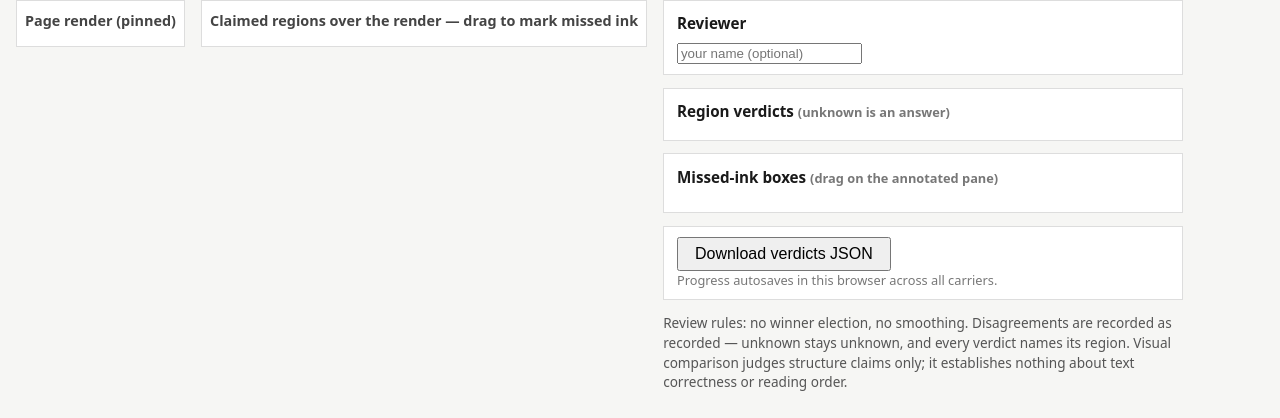
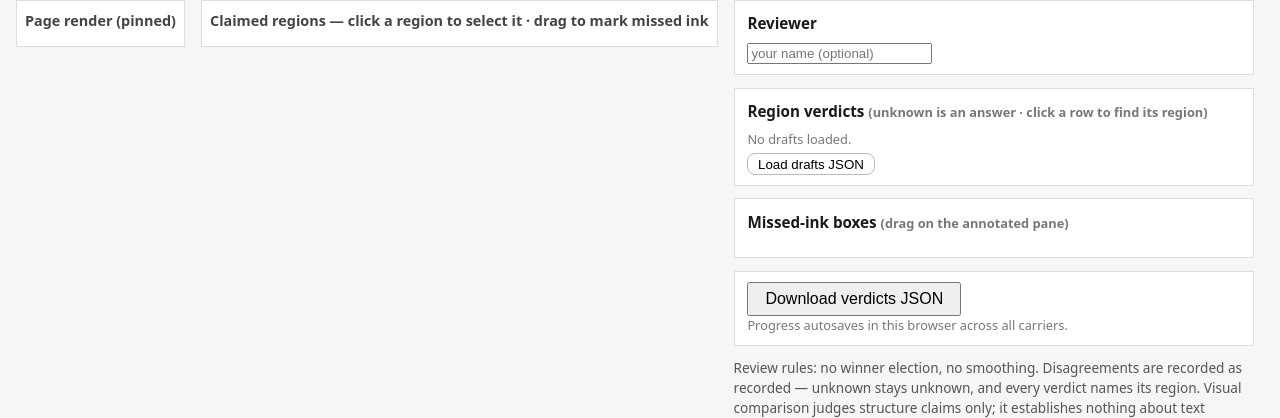
Before and after one commit to charly-vibes/sunset, a Python web app: template hitl/visual-review/templates/visual-review-spa.html in a window 1280 px wide. Shown: the part 87-505 px from the top of the page. Run offline with Jinja, Linux system fonts and the light colour scheme; the template is opened without the code that fills it, so the values that code supplies are empty.

Commit message:
feat(hitl): review SPA draft surface with row-to-region selection
Adds draft-verdict rows (dashed outline for LLM-drafted entries), a
draft-status note, and click-to-locate so the human verification walk
starts from the draft instead of the raw region list. Pairs with the
drafts/triage lanes in digitization.

```diff
--- a/hitl/visual-review/templates/visual-review-spa.html
+++ b/hitl/visual-review/templates/visual-review-spa.html
@@ -34,6 +34,14 @@
   .box .lbl { position:absolute; top:-1.1em; left:0; font-size:10px; color:var(--accent); white-space:nowrap; }
   .missed-ink { position:absolute; border:1px dashed var(--bad); background:rgba(198,40,40,.10); }
   .missed-ink.ghost { pointer-events:none; }
+  .box.selected { border-width:2.5px; background:rgba(11,98,214,.28); z-index:6; }
+  .box.selected .lbl { font-weight:700; color:var(--ink); background:#fff; padding:0 .2rem; }
+  .verdict-row { cursor:default; }
+  .verdict-row.selected { background:#eaf2fc; outline:1px solid var(--accent); }
+  .verdict-row.draft { outline:1px dashed var(--unknown); }
+  .section-h { font-size:.8rem; font-weight:700; color:#555; text-transform:uppercase;
+               letter-spacing:.03em; margin:.5rem 0 .15rem; }
+  .section-h:first-child { margin-top:0; }
   aside { flex:1 1 320px; min-width:300px; max-width:520px; }
   .card { background:#fff; border:1px solid #ddd; padding:.6rem .8rem; margin-bottom:.8rem; }
   .card h2 { font-size:.95rem; margin:.1rem 0 .5rem; }
@@ -88,7 +96,7 @@
     <div class="wrap" id="wrap-clean"></div>
   </div>
   <div class="pane" id="pane-annotated">
-    <h2>Claimed regions over the render — drag to mark missed ink</h2>
+    <h2>Claimed regions — click a region to select it · drag to mark missed ink</h2>
     <div class="wrap" id="wrap-annotated"></div>
   </div>
   <aside>
@@ -97,8 +105,11 @@
       <input id="reviewer" placeholder="your name (optional)">
     </div>
     <div class="card">
-      <h2>Region verdicts <span class="hint">(unknown is an answer)</span></h2>
+      <h2>Region verdicts <span class="hint">(unknown is an answer · click a row to find its region)</span></h2>
       <div id="region-list"></div>
+      <div class="hint" id="draft-note" style="margin-top:.4rem;">No drafts loaded.</div>
+      <button id="load-drafts" class="v" style="margin-top:.3rem;">Load drafts JSON</button>
+      <input type="file" id="drafts-file" accept=".json,application/json" style="display:none">
     </div>
     <div class="card">
       <h2 id="missed-ink-heading">Missed-ink boxes <span class="hint">(drag on the annotated pane)</span></h2>
@@ -158,6 +169,57 @@ function pushMissedBox(list, box) {
   return list;
 }
 
+function _contains(rect, px) {
+  return px[0] >= rect[0] && px[0] < rect[0] + rect[2] &&
+         px[1] >= rect[1] && px[1] < rect[1] + rect[3];
+}
+
+function _selectableAt(r, px) {
+  return r.rect_px && _contains(r.rect_px, px);
+}
+
+function _smallerThan(r, best) {
+  return !best || r.rect_px[2] * r.rect_px[3] < best.rect_px[2] * best.rect_px[3];
+}
+
+function pickRegionAt(regions, px) {
+  // click-to-select: the most specific (smallest-area) containing region wins
+  let best = null;
+  regions.forEach(r => { if (_selectableAt(r, px) && _smallerThan(r, best)) best = r; });
+  return best ? best.id : null;
+}
+
+function splitByVerdict(regions, answers) {
+  // pending = no verdict yet; ruled = any recorded verdict (unknown counts)
+  const pending = [], ruled = [];
+  regions.forEach(r => { ((answers[r.id] || {}).verdict ? ruled : pending).push(r); });
+  return { pending: pending, ruled: ruled };
+}
+
+function selectRegionAt(env, px) {
+  const id = env.pick(px);
+  if (id) env.select(id);
+}
+
+const DRAFT_VERDICTS = ["agree", "differ"];
+const DRAFT_PREFIX = "[qwen3.8 draft] ";
+
+function mergeDrafts(pa, drafts) {
+  // Lane 1 draft-assist: fill ONLY regions the human has not ruled;
+  // the human verdict always wins; provenance lives in the note prefix.
+  const applied = [];
+  Object.keys(drafts).forEach(rid => {
+    if (!DRAFT_VERDICTS.includes(drafts[rid].verdict)) {
+      throw new Error("draft verdict " + JSON.stringify(drafts[rid].verdict) +
+                      " outside the agree/differ vocabulary");
+    }
+    if ((pa[rid] || {}).verdict) return;
+    pa[rid] = { verdict: drafts[rid].verdict, note: DRAFT_PREFIX + (drafts[rid].note || "") };
+    applied.push(rid);
+  });
+  return applied;
+}
+
 function attachMissedInkHandlers(ann, env) {
   // Idempotent per element: renderPanes() re-invokes this on every re-render,
   // but the wrap element persists — without the guard, listeners accumulate
@@ -183,7 +245,7 @@ function attachMissedInkHandlers(ann, env) {
                  Math.abs(x - start[0]), Math.abs(y - start[1])];
     start = null;
     env.ghost(null);
-    if (box[2] < 4 || box[3] < 4) return;
+    if (box[2] < 4 || box[3] < 4) { selectRegionAt(env, [x, y]); return; }
     env.commit(box);
   });
 }
@@ -196,6 +258,25 @@ const DATA = JSON.parse(document.getElementById("review-data").textContent);
 let cur = { c: 0, p: 0 };
 let answers = {};   // {carrier: {page: {regionId: {verdict, note}}}}
 let missed = {};    // {carrier: {page: [{rect_px:[x,y,w,h]}]}}
+let selectedId = null;   // clicked region: highlighted on overlay + list, both directions
+
+function selectRegion(id) {
+  selectedId = (selectedId === id) ? null : id;   // re-click deselects
+  applySelection();
+}
+
+function applySelection() {
+  document.querySelectorAll("#wrap-annotated .box").forEach(el => {
+    el.classList.toggle("selected", el.dataset.rid === selectedId);
+  });
+  const box = document.querySelector('#wrap-annotated .box[data-rid="' + selectedId + '"]');
+  if (box) box.scrollIntoView({ block: "nearest" });
+  document.querySelectorAll("#region-list .verdict-row").forEach(row => {
+    const on = row.dataset.rid === selectedId;
+    row.classList.toggle("selected", on);
+    if (on) row.scrollIntoView({ block: "nearest" });
+  });
+}
 
 function storageKey() {
   return "visual-review:" + DATA.carriers.map(c => c.carrier).join("+");
@@ -215,10 +296,11 @@ function loadSaved() {
 
 function carrier() { return DATA.carriers[cur.c]; }
 function page() { return carrier().pages[cur.p]; }
-function pageAnswers() {
-  const c = answers[carrier().carrier] = answers[carrier().carrier] || {};
-  return c[page().page] = c[page().page] || {};
+function answersFor(cname, pnum) {
+  const c = answers[cname] = answers[cname] || {};
+  return c[pnum] = c[pnum] || {};
 }
+function pageAnswers() { return answersFor(carrier().carrier, page().page); }
 function pageMissed() {
   const c = missed[carrier().carrier] = missed[carrier().carrier] || {};
   return c[page().page] = c[page().page] || [];
@@ -321,7 +403,9 @@ function renderPanes() {
     const el = document.createElement("div");
     const v = (pageAnswers()[r.id] || {}).verdict;
     el.className = "box" + (r.expected === "no-ink" ? " expected-no-ink" : "") +
-                   (v ? " verdict-" + v : "");
+                   (v ? " verdict-" + v : "") +
+                   (r.id === selectedId ? " selected" : "");
+    el.dataset.rid = r.id;
     applyBox(el, pctBox(r.rect_px, p));
     const lbl = document.createElement("span");
     lbl.className = "lbl"; lbl.textContent = r.id;
@@ -343,6 +427,8 @@ function renderPanes() {
   ann.appendChild(ghost);
   attachMissedInkHandlers(ann, {
     active: () => !!p.width && !p.unavailable,
+    pick: px => pickRegionAt(p.regions || [], px),
+    select: id => selectRegion(id),
     point: ev => {
       const r = ann.getBoundingClientRect();
       return [Math.round((ev.clientX - r.left) / r.width * p.width),
@@ -367,15 +453,37 @@ function renderRegionList() {
   const host = document.getElementById("region-list");
   host.innerHTML = "";
   const pa = pageAnswers();
-  if (!(p.regions || []).length) {
+  if ((p.regions || []).length) {
+    const split = splitByVerdict(p.regions, pa);
+    const appendSection = (title, rows) => {
+      const h = document.createElement("div");
+      h.className = "section-h";
+      h.textContent = title + " (" + rows.length + ")";
+      host.appendChild(h);
+      rows.forEach(r => host.appendChild(buildRegionRow(r, pa)));
+    };
+    appendSection("pending", split.pending);
+    appendSection("ruled", split.ruled);
+  } else {
     host.innerHTML = p.unavailable
       ? "<em>No regions to review: " + p.unavailable + "</em>"
       : "<em>No claimed regions recorded for this page.</em>";
   }
-  (p.regions || []).forEach(r => {
+  renderMissedList();
+}
+
+function rowMeta(r, a) {
+  const sel = (r.id === selectedId) ? " selected" : "";
+  const draft = ((a.note || "").indexOf(DRAFT_PREFIX) === 0) ? " draft" : "";
+  return "verdict-row" + sel + draft;
+}
+
+function buildRegionRow(r, pa) {
   const a = pa[r.id] = pa[r.id] || {};
   const row = document.createElement("div");
-    row.className = "verdict-row";
+  row.className = rowMeta(r, a);
+  row.dataset.rid = r.id;
+  row.addEventListener("click", () => { if (selectedId !== r.id) selectRegion(r.id); });
   const id = document.createElement("span");
   id.className = "rid"; id.textContent = r.id;
   row.appendChild(id);
@@ -404,8 +512,10 @@ function renderRegionList() {
     warn.className = "exp"; warn.textContent = "(unmapped: unknown frame)";
     row.appendChild(warn);
   }
-    host.appendChild(row);
-  });
+  return row;
+}
+
+function renderMissedList() {
   const list = document.getElementById("missed-list");
   list.innerHTML = "";
   const mlist = pageMissed();
@@ -425,6 +535,35 @@ function renderRegionList() {
 
 function renderAll() {
   renderPills(); renderPanes(); renderRegionList();
+}
+
+function wireDrafts() {
+  const file = document.getElementById("drafts-file");
+  document.getElementById("load-drafts").addEventListener("click", () => file.click());
+  file.addEventListener("change", () => {
+    const f = file.files[0];
+    if (!f) return;
+    f.text().then(txt => {
+      try {
+        const applied = applyDraftsAll(JSON.parse(txt));
+        document.getElementById("draft-note").textContent =
+          "drafts applied: " + applied.length + " region(s) — verify each row before download";
+        renderRegionList(); renderPanes(); renderPills(); save();
+      } catch (e) {
+        document.getElementById("draft-note").textContent = "drafts refused: " + e.message;
+      }
+    });
+  });
+}
+
+function applyDraftsAll(data) {
+  const pages = data.pages || {};
+  let applied = [];
+  carrier().pages.forEach(p => {
+    const dp = pages[String(p.page)];
+    if (dp) applied = applied.concat(mergeDrafts(answersFor(carrier().carrier, p.page), dp));
+  });
+  return applied;
 }
 
 function wireChrome() {
@@ -466,6 +605,7 @@ function wireChrome() {
 }
 
 wireChrome();
+wireDrafts();
 renderAll();
 </script>
 </body>
```
Also changed, not shown: tests/tracer/test_visual_review_spa.py (+100 -1 lines). Lines whose indentation alone changed are shown as unchanged.
